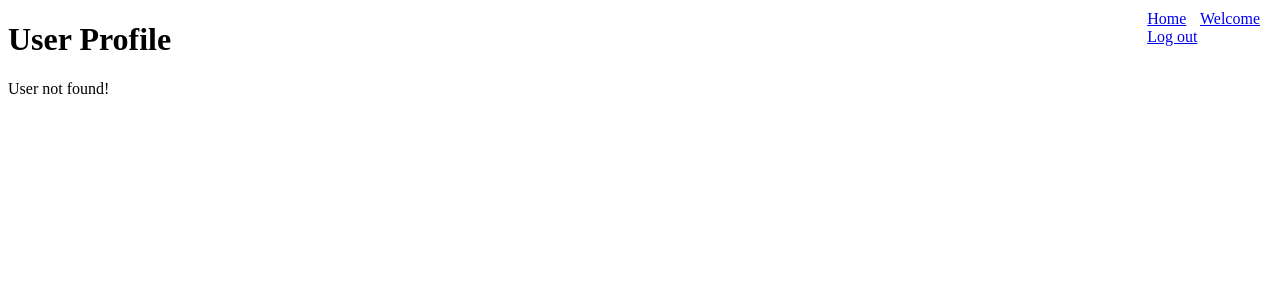
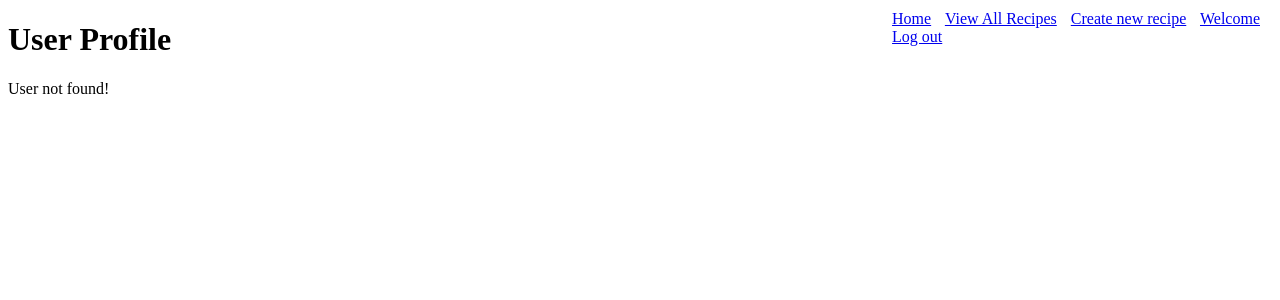
Before and after one commit to xinyiluo448/COMS4111-BestRecipes, a Flask app: page /profile in a window 1280 px wide. Shown: the top 300 px of the page. Run offline with Flask 3, Linux system fonts and the light colour scheme; the visitor is signed in with stand-in values (Sample User, id 1); data comes from the database, SQL or seed files in the repository; parts of the project's set-up code (start-up, migrations or seed data) failed here and were passed over.

Commit message:
Update base.html
Added insert recipe option

```diff
--- a/webserver/templates/base.html
+++ b/webserver/templates/base.html
@@ -11,7 +11,7 @@
             right: 10px;
             display: inline-block;
         }
-        #home-link, #login-profile-link {
+        #home-link, #login-profile-link, #recipes-link, #insert-link{
             margin-right: 10px;
         }
         .flash-message {
@@ -44,6 +44,8 @@
 
   <div id="links-container">
     <a id="home-link" href="/">Home</a>
+    <a id="recipes-link" href="/recipes">View All Recipes</a>
+    <a id="insert-link" href="/insert-recipe">Create new recipe</a>
 
     {% if is_logged_in %}
       <a id="login-profile-link" href="{{ url_for('profile') }}">Welcome {{ username }}</a>
```
